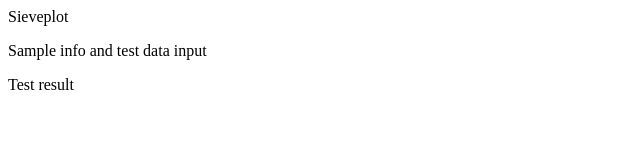
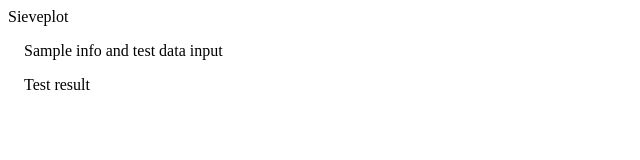
Before and after one commit to stephenhillier/sieveplot, a Vue app: page / in a window 1280 px wide. Shown: the top 160 px of the page, without its empty margins (0-640 px from the left). Built offline with nearby package versions, Linux system fonts and the light colour scheme; the HTML template or start-up script is replaced by a standard one.

Commit message:
Added slight 1rem padding to column layout

```diff
--- a/src/App.vue
+++ b/src/App.vue
@@ -5,10 +5,10 @@
   </div>
   <div class="container is-fluid">
     <div class="columns">
-      <div class="column is-4">
+      <div class="column is-4 p-a-1">
         <s-input id="input"></s-input>
       </div>
-      <div class="column">
+      <div class="column p-a-1">
         <s-output id="output"></s-output>
       </div>
     </div>
@@ -30,4 +30,6 @@
 </script>
 <style lang="css" scoped>
 .m-b-1 { margin-bottom: 1rem; }
+.p-a-1 { padding-left: 1rem;
+         padding-right: 1rem; }
 </style>
```
